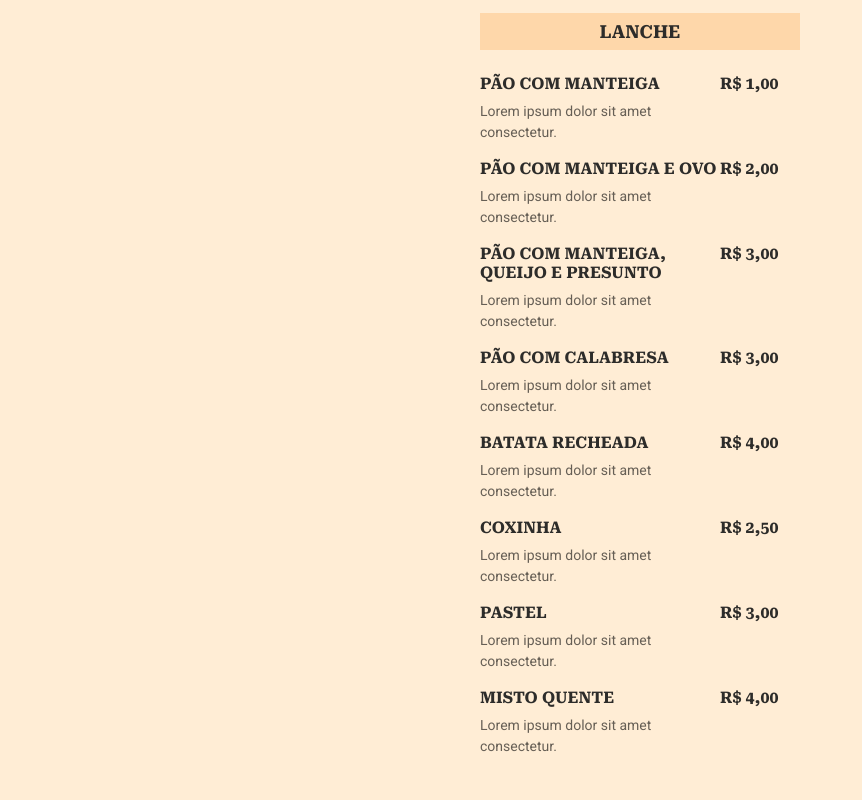
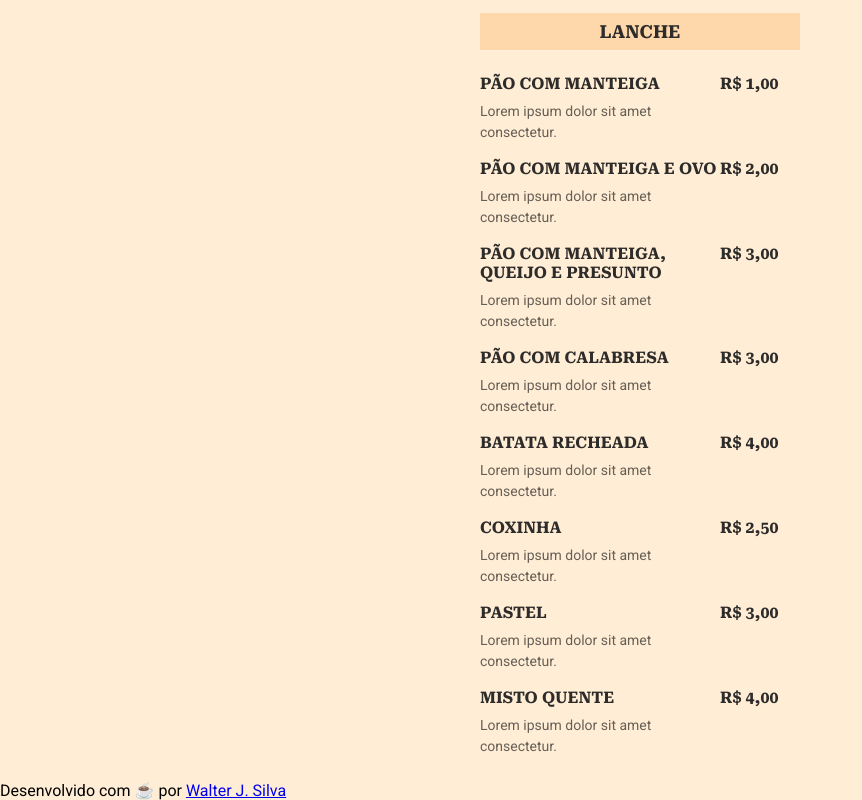
Before and after one commit to walterowisk/maratona-explorer-3.0, a plain HTML site: page index.html in a window 1280 px wide. Shown: the part 667-1467 px from the top of the page, without its empty margins (0-862 px from the left). Drawn offline with Linux system fonts and the light colour scheme.

Commit message:
:sparkles: add footer in project

```diff
--- a/index.html
+++ b/index.html
@@ -153,5 +153,9 @@
         </li>
       </ul>
     </section>
+
+    <footer>
+        Desenvolvido com ☕ por <a href="https://github.com/walterowisk" target="_blank">Walter J. Silva</a>
+    </footer>
   </body>
 </html>
```
